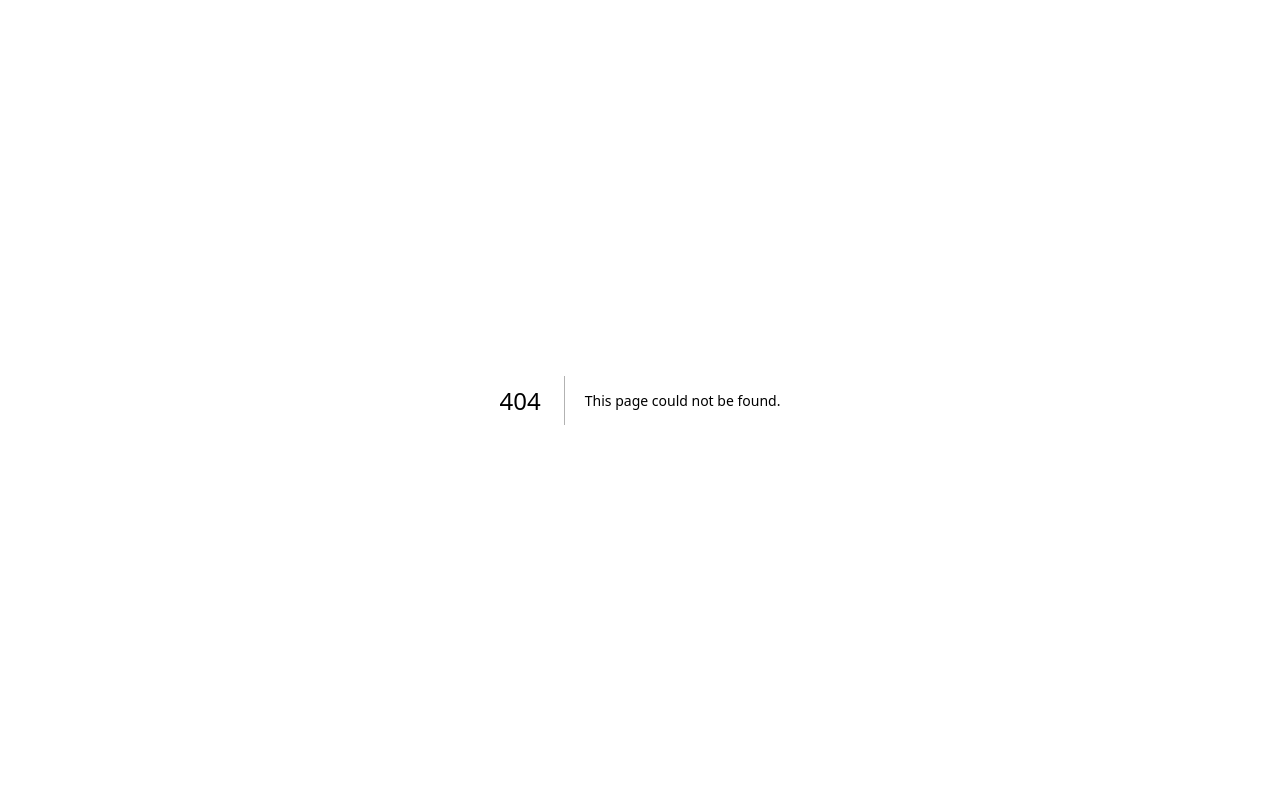
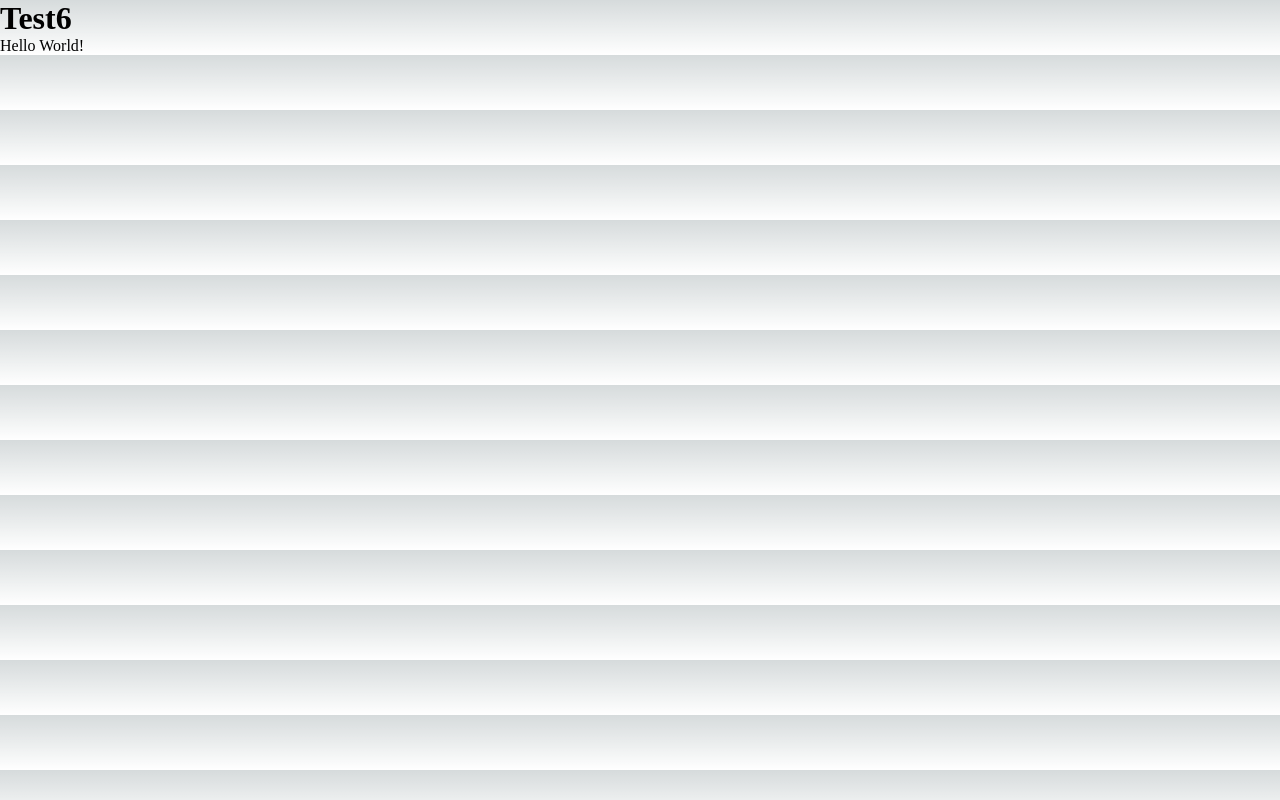
Before and after one commit to atsushi-nagaki-cg/test500, a Next.js app: page /test6 in a window 1280 px wide. Before the commit this address had no page. Built offline with nearby package versions, Linux system fonts and the light colour scheme.

Commit message:
change max duration to 5s

```diff
--- a/src/pages/test5.tsx
+++ b/src/pages/test6.tsx
@@ -7,14 +7,14 @@ const sleep = (ms: number) => new Promise((resolve) => setTimeout(resolve, ms))
 export default function Index({ text }: Props) {
   return (
     <>
-      <h1>Test5</h1>
+      <h1>Test6</h1>
       <p>{text}</p>
     </>
   )
 }
 
 export const getServerSideProps = async () => {
-  await sleep(5000)
+  await sleep(6000)
   return {
     props: { text: "Hello World!" },
   }
```
Also changed, not shown: vercel.json (added).
